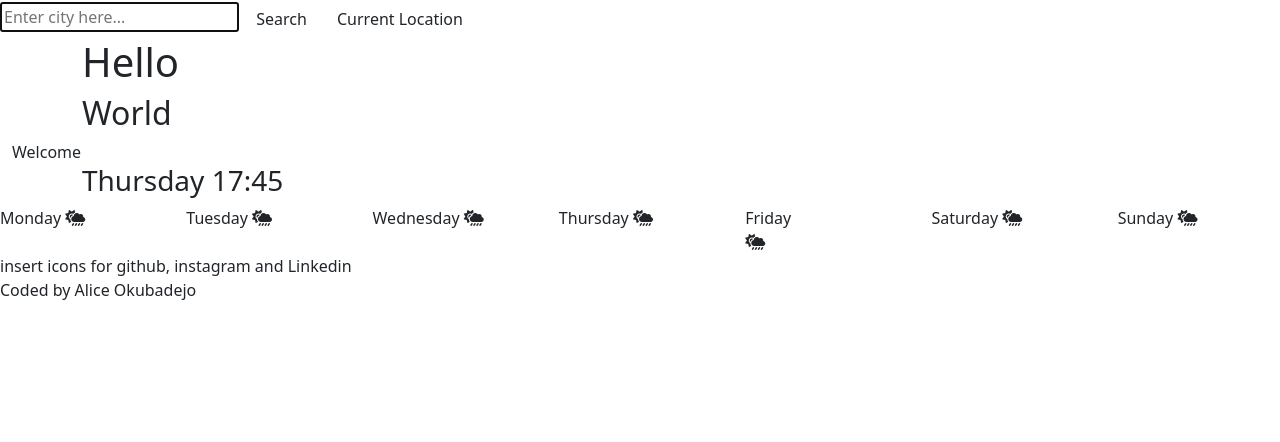
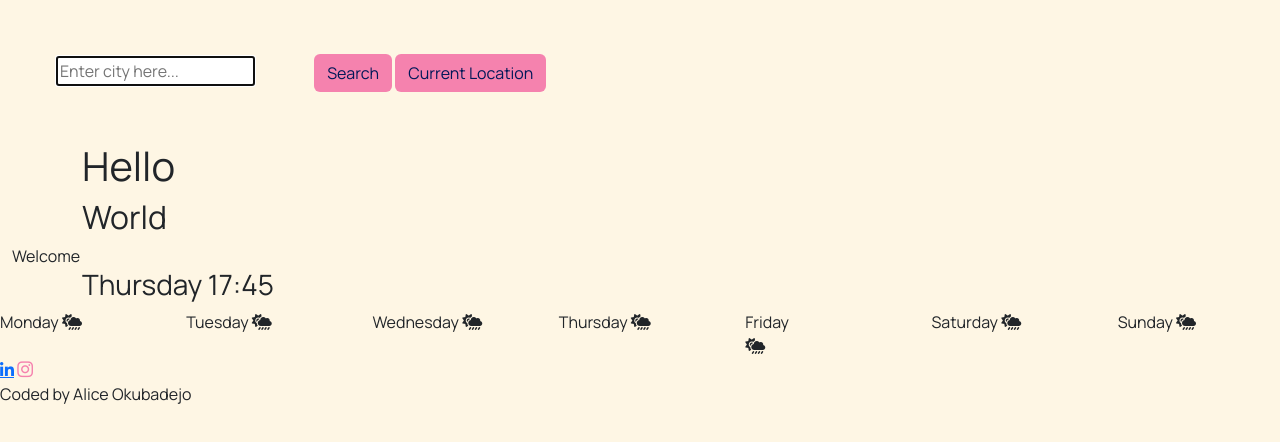
Before and after one commit to aliceokubadejo/final-shecodes-plus-project, a plain HTML site: page index.html in a window 1280 px wide. Drawn offline with nearby package versions, Linux system fonts and the light colour scheme.

Commit message:
stylistic elements added

```diff
--- a/index.html
+++ b/index.html
@@ -9,6 +9,10 @@
       integrity="sha384-4bw+/aepP/YC94hEpVNVgiZdgIC5+VKNBQNGCHeKRQN+PtmoHDEXuppvnDJzQIu9"
       crossorigin="anonymous"
     />
+      <link rel="stylesheet" href="src/styles.css">
+    <link rel="preconnect" href="https://fonts.googleapis.com">
+<link rel="preconnect" href="https://fonts.gstatic.com" crossorigin>
+<link href="https://fonts.googleapis.com/css2?family=Arimo:ital,wght@0,400;0,500;0,600;0,700;1,400;1,500;1,600;1,700&family=Courier+Prime&family=Comfortaa:wght@600&family=Inter&family=Manrope&display=swap" rel="stylesheet">
      <script src="https://unpkg.com/axios/dist/axios.min.js"></script>
     <script src="https://kit.fontawesome.com/f3e677c2bc.js"></script>
     <title>Weather App</title>
@@ -60,8 +64,23 @@
              <i class="fa-solid fa-cloud-sun-rain icon"></i>
         </div>
       </div>
-      <div>insert icons for github, instagram and Linkedin</div>
-      <footer>Coded by Alice Okubadejo</footer>
+      <div>
+
+            <a
+        href="https://www.linkedin.com/in/alice-okubadejo-428973274"
+        target="_blank"
+        class="fa fa-linkedin"
+        title="LinkedIn Profile"
+      ></a>
+
+      <a
+        href="https://instagram.com/aliceokubadejo?igshid=OGQ5ZDc2ODk2ZA=="
+        target="_blank"
+        title="Instagram Profile"
+        class="fa fa-instagram"
+      ></a>
+      </div>
+    <footer>Coded by Alice Okubadejo</footer>
     </div>
       <script src="src/index.js"></script>
   </body>
--- a/src/styles.css
+++ b/src/styles.css
@@ -0,0 +1,29 @@
+body {
+  background-color: #fef6e4;
+
+}
+* {
+font-family: "Manrope", sans-serif;#001858;
+}
+
+h1 h2{
+position: static;
+padding-bottom: 3.5rem;
+}
+
+.btn {
+  color: #001858;
+  background-color: #f582ae;
+}
+.fa-instagram {
+  background-color: transparent;
+  color: #f582ae;
+  font-size: 18px;
+  border: 2px;
+  text-decoration: none;
+}
+#search-input {
+  color: #232946;
+  position: static;
+  margin: 3.5rem;
+}
```
